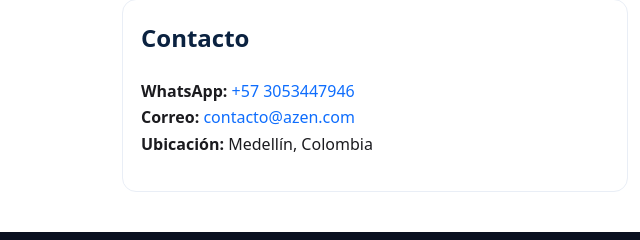
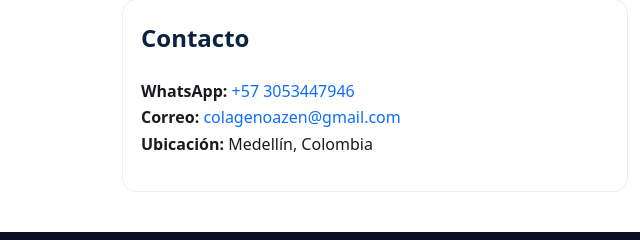
Before and after one commit to ColagenoAZEN/Medellin, a plain HTML site: page index.html in a window 1280 px wide. Shown: the part 3884-4124 px from the top of the page, 0-640 px from the left. Drawn offline with Linux system fonts and the light colour scheme.

Commit message:
Update index.html

```diff
--- a/index.html
+++ b/index.html
@@ -285,7 +285,7 @@
     <div class="card">
       <h2>Contacto</h2>
       <p><b>WhatsApp:</b> <a href="https://wa.me/573053447946">+57 3053447946</a><br>
-         <b>Correo:</b> <a href="mailto:contacto@azen.com">contacto@azen.com</a><br>
+         <b>Correo:</b> <a href="mailto:colagenoazen@gmail.com">colagenoazen@gmail.com</a><br>
          <b>Ubicación:</b> Medellín, Colombia</p>
     </div>
     <div class="card">
```
